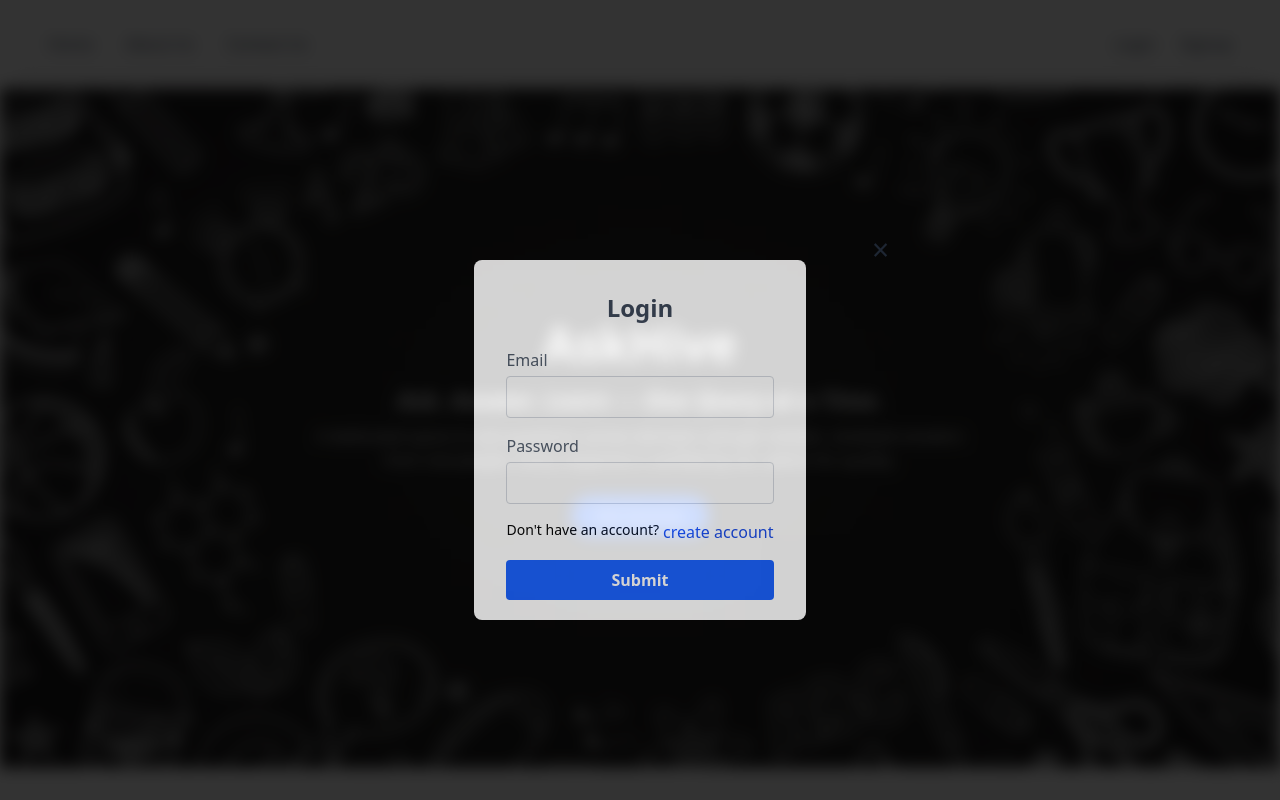
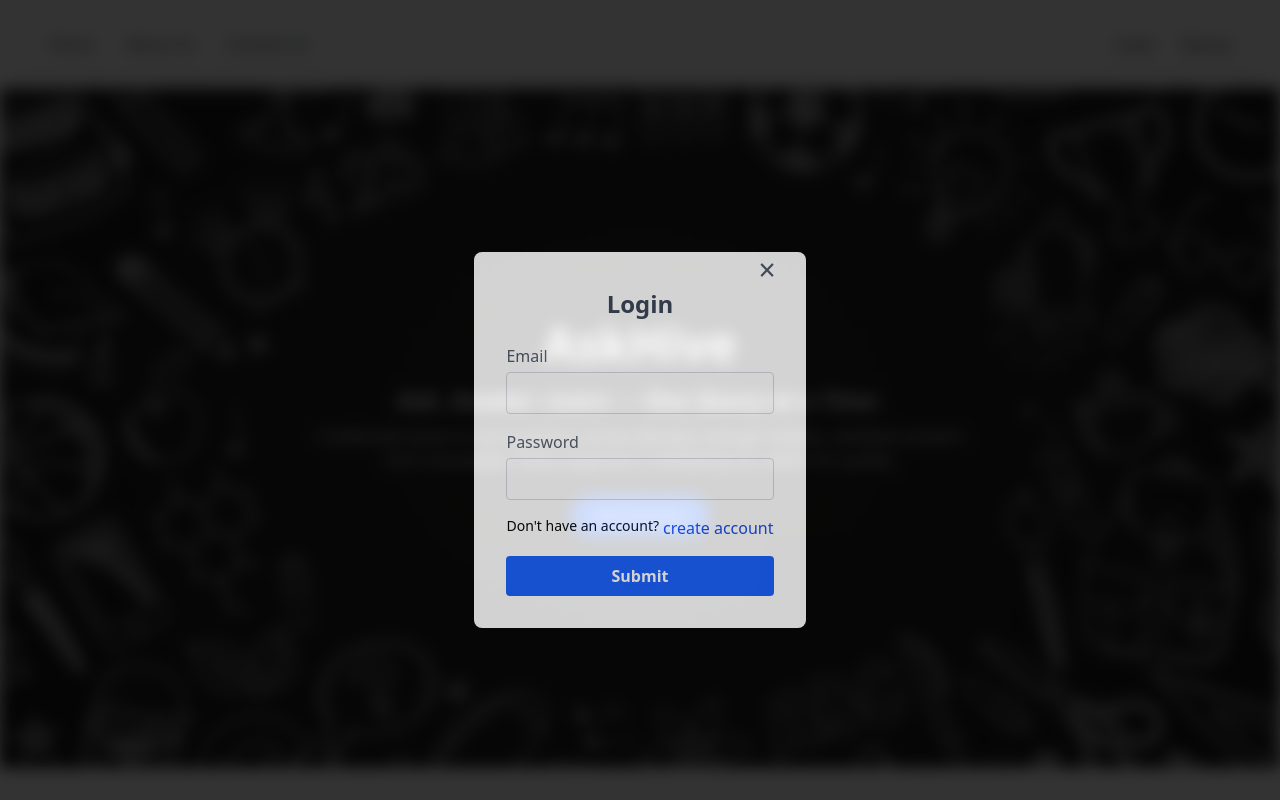
Before and after one commit to Soumita-Nag/QueryService, a Vue app: page / in a window 1280 px wide. Both pictures are taken after a click on the element "Login". Shown: the top 800 px of the page. Built offline with nearby package versions, Linux system fonts and the light colour scheme.

Commit message:
bug fixed: close modal button position fixed

```diff
--- a/src/components/Login.vue
+++ b/src/components/Login.vue
@@ -2,9 +2,9 @@
   <div class="flex justify-center">
     <form
       @submit.prevent="submitLogin"
-      class="w-full max-w-md bg-white shadow-lg rounded-lg p-8 mt-20 h-90"
+      class="w-full max-w-md bg-white shadow-lg rounded-lg px-8 mt-20 h-94"
     >
-        <button @click="closeModal" class="text-3xl absolute cursor-pointer left-218 top-58 text-gray-800 hover:text-red-600">&times;</button>
+        <button @click="closeModal" class="text-3xl cursor-pointer relative left-63 text-gray-600 hover:text-red-600">&times;</button>
       <h2 class="text-2xl font-bold mb-6 text-center text-gray-700">
         Login
       </h2>
--- a/src/components/Signup.vue
+++ b/src/components/Signup.vue
@@ -2,9 +2,9 @@
   <div class="flex justify-center">
     <form
       @submit.prevent="submitSignup"
-      class="w-full max-w-md bg-white shadow-lg rounded-lg p-8 mt-20 h-110"
+      class="w-full max-w-md bg-white shadow-lg rounded-lg px-8 mt-20 h-115"
     >
-        <button @click="closeModal" class="text-3xl absolute cursor-pointer left-218 top-48 text-gray-800 hover:text-red-600">&times;</button>
+        <button @click="closeModal" class="text-3xl cursor-pointer relative left-54 text-gray-600 hover:text-red-600">&times;</button>
       <h2 class="text-2xl font-bold mb-6 text-center text-gray-700">
         Create an Account
       </h2>
```
